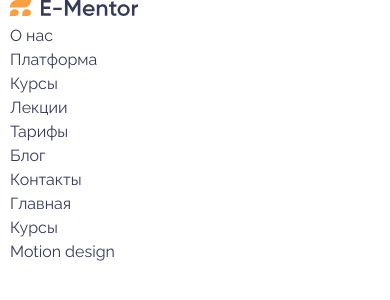
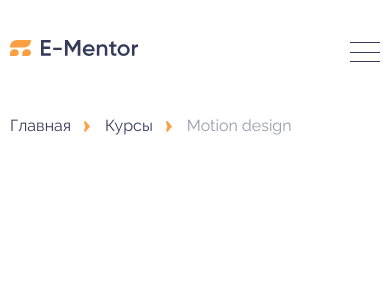
Before and after one commit to Daniil-gavrilooov/ementor_motion-design, a plain HTML site: page app/index.html in a window 390 px wide. Drawn offline with Linux system fonts and the light colour scheme.

Commit message:
finish  section (header)

```diff
--- a/app/js/main.js
+++ b/app/js/main.js
@@ -0,0 +1,15 @@
+let burgerMenu = document.querySelector('.header__burger-menu')
+let burgerBtn = document.querySelector('.header__burger-btn')
+let burgerMenuItem = document.querySelectorAll('.header__menu-item')
+let body = document.querySelector('body')
+
+burgerBtn.onclick = function() {
+    this.classList.toggle('header__burger-btn--active')
+    burgerMenu.classList.toggle('header__burger-menu--active')
+    body.classList.toggle('lock')
+}
+
+burgerMenuItem.forEach(item => item.onclick = function() {
+    burgerBtn.classList.remove('header__burger-btn--active')
+    burgerMenu.classList.remove('header__burger-menu--active')
+})
--- /dev/null
+++ b/app/scss/_header.scss
@@ -0,0 +1,147 @@
+.header {
+    padding-top: 40px;
+    padding-bottom: 60px;
+    &__inner {
+        display: flex;
+        justify-content: space-between;
+        align-items: end;
+        margin-bottom: 50px;
+    }
+
+    &__menu-list {
+        display: flex;
+        align-items: center;
+        justify-content: center;
+        gap: 40px;
+        & .header__menu-item:nth-child(3) {
+            border-bottom: 2px dashed $orange;
+        }
+    }
+
+    &__menu-link {
+        font-weight: 500;
+        font-size: 16px;
+        line-height: 100%;
+        padding-bottom: 8px;
+    }
+
+    &__burger-btn {
+        display: none;
+    }
+}
+
+.breadcrumbs {
+    &__list {
+        display: flex;
+        align-items: center;
+
+        & .breadcrumbs__item:nth-child(1),
+        & .breadcrumbs__item:nth-child(2) {
+            position: relative;
+            &::before {
+                position: absolute;
+                content: "";
+                width: 6px;
+                height: 11px;
+                background-image: url(../images/breadcrumbs__arrow.svg);
+                right: 15px;
+                top: 30%;
+            }
+        }
+
+        & .breadcrumbs__item:nth-child(3) {
+            opacity: 0.5;
+        }
+    }
+
+    &__item {
+        padding-right: 34px;
+    }
+
+    &__link {
+        font-size: 14px;
+        line-height: 100%;
+    }
+}
+
+@media (max-width: 850px) {
+    .header {
+        overflow: hidden;
+        &__inner {
+            position: relative;
+            align-items: center;
+        }
+
+        &__burger-menu {
+            position: absolute;
+            content: "";
+            top: 0%;
+            right: -3%;
+            z-index: 3;
+            background-color: $green;
+            height: 100vh;
+            padding-left: 40%;
+            padding-right: 10%;
+            padding-top: 7%;
+            transform: translateX(100%);
+            transition: $transition;
+            &--active {
+                transition: $transition;
+                transform: translateX(0);
+            }
+        }
+
+        &__menu-list {
+            flex-direction: column;
+            align-items: center;
+            gap: 20px;
+        }
+
+        &__burger-btn {
+            display: block;
+            width: 30px;
+            height: 20px;
+            position: relative;
+            z-index: 3;
+            &::after,
+            &::before,
+            & span {
+                position: absolute;
+                content: "";
+                width: 100%;
+                height: 1px;
+                background-color: $mainColor;
+            }
+
+            &::after {
+                top: 0%;
+                transition: $transition;
+            }
+
+            &::before {
+                bottom: 0%;
+                transition: $transition;
+            }
+
+            & span {
+                top: 50%;
+            }
+
+            &--active::after {
+                transform: rotate(50deg);
+                top: 50%;
+                transition: $transition;
+            }
+
+            &--active::before {
+                transform: rotate(-50deg);
+                bottom: 45%;
+                transition: $transition;
+            }
+
+            &--active span {
+                transform: scale(0);
+            }
+        }
+    }
+}
--- a/app/scss/style.scss
+++ b/app/scss/style.scss
@@ -1,6 +1,7 @@
 @import '_vars';
 @import '_reset';
 @import '_mixing';
+@import '_header';
 
 body {
     font-family: "Raleway", sans-serif;
```
Also changed, not shown: app/css/style.min.css, app/js/main.min.js.
